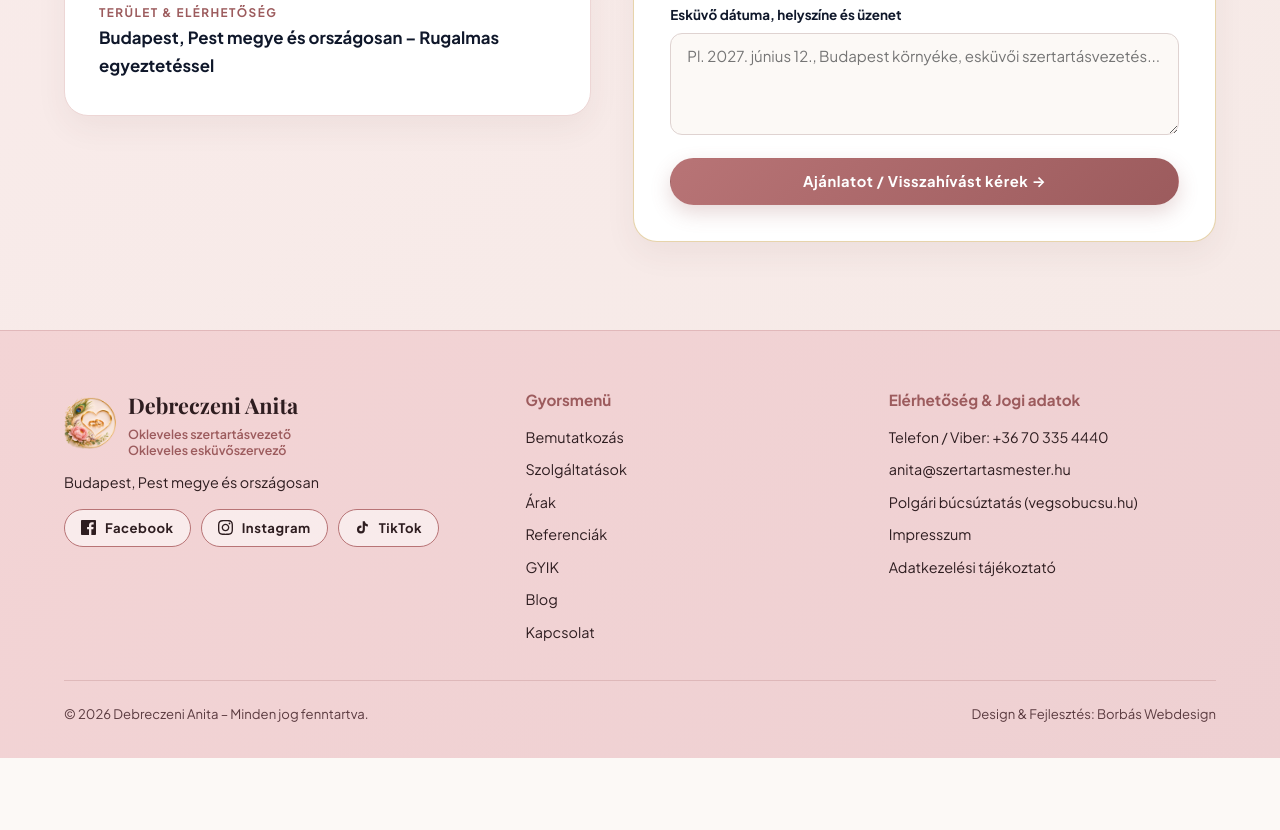
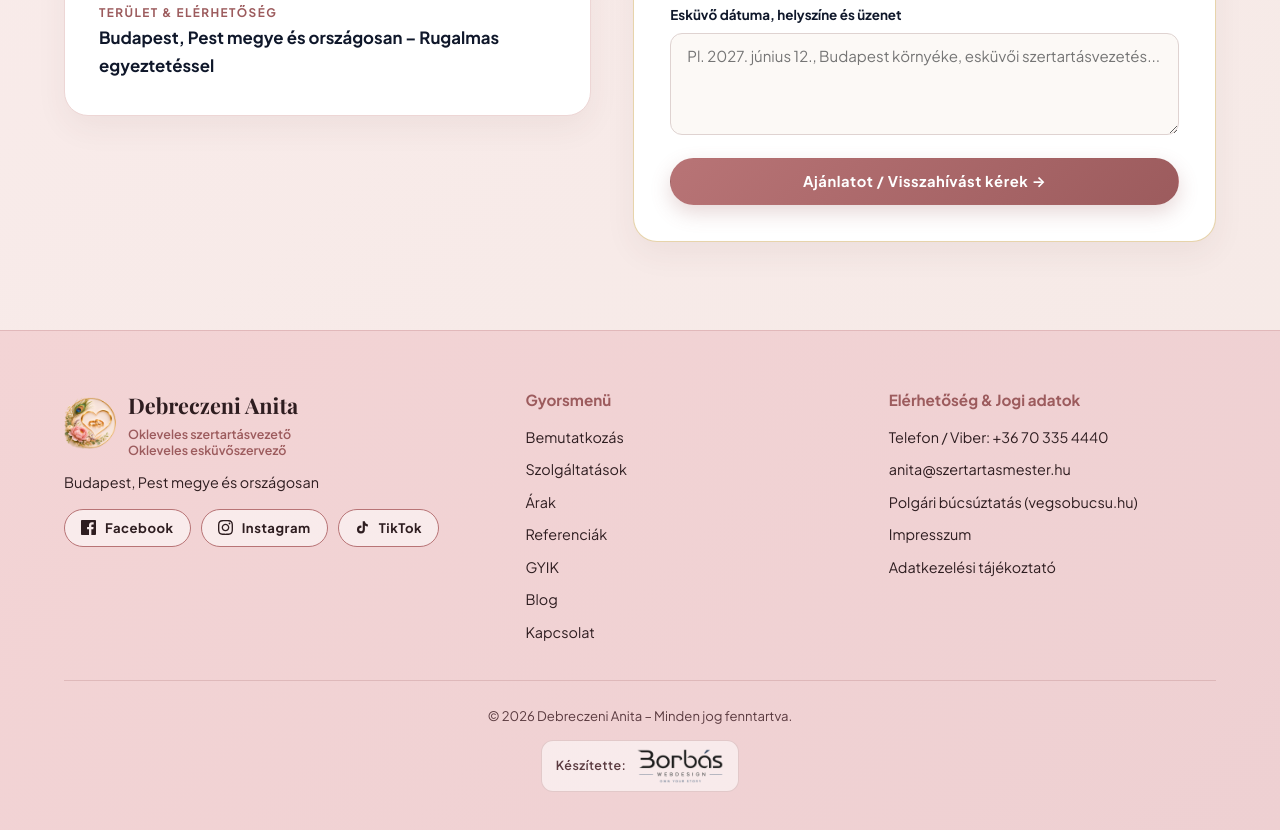
Before and after one commit to ADebre11/szertartasmester, a plain HTML site: page index.html in a window 1280 px wide. Shown: the part 10087-10917 px from the top of the page. Before the commit the page ends 10845 px from the top, so only its background shows below. Drawn offline with nearby package versions, Linux system fonts and the light colour scheme; a web font is replaced by a local one.

Commit message:
Add clickable Borbas Webdesign footer credit and logo

```diff
--- a/app.js
+++ b/app.js
@@ -545,7 +545,10 @@
                     </div>
                     <div class="footer-bottom">
                         <span>© ${new Date().getFullYear()} Debreczeni Anita – Minden jog fenntartva.</span>
-                        <span>Design & Fejlesztés: Borbás Webdesign</span>
+                        <a href="https://borbaswebdesign.hu/" target="_blank" rel="noopener noreferrer" class="footer-creator" aria-label="Készítette: Borbás Webdesign">
+                            <span class="footer-creator-label">Készítette:</span>
+                            <img src="assets/borbas-webdesign-logo.png" alt="Borbás Webdesign" class="footer-creator-logo" />
+                        </a>
                     </div>
                 </div>
             </div>
--- a/style.css
+++ b/style.css
@@ -1286,7 +1286,7 @@ a {
     background: var(--bar-blush);
     color: var(--bar-text);
     border-top: 1.5px solid var(--bar-border);
-    padding: 56px 0 32px;
+    padding: 56px 0 42px;
 }
 
 .footer-grid {
@@ -1351,13 +1351,56 @@ a {
 }
 
 .footer-bottom {
-    padding-top: 22px;
+    padding-top: 24px;
     font-size: 0.82rem;
     color: var(--bar-muted);
     display: flex;
-    flex-wrap: wrap;
-    justify-content: space-between;
+    flex-direction: column;
+    align-items: center;
+    text-align: center;
     gap: 12px;
+}
+
+.footer-creator {
+    display: inline-flex;
+    align-items: center;
+    gap: 10px;
+    padding: 7px 14px;
+    border-radius: 12px;
+    background: rgba(255, 255, 255, 0.55);
+    border: 1px solid rgba(156, 91, 93, 0.24);
+    transition: transform 0.2s ease, background-color 0.2s ease, border-color 0.2s ease;
+}
+
+.footer-creator:hover {
+    transform: translateY(-2px);
+    background: rgba(255, 255, 255, 0.85);
+    border-color: rgba(156, 91, 93, 0.45);
+}
+
+.footer-creator-label {
+    font-size: 0.78rem;
+    font-weight: 600;
+    color: var(--bar-muted);
+    letter-spacing: 0.04em;
+}
+
+.footer-creator-logo {
+    height: 36px;
+    width: auto;
+    object-fit: contain;
+    display: block;
+}
+
+@media (max-width: 680px) {
+    .footer {
+        padding-bottom: 96px;
+    }
+    .footer-bottom {
+        flex-direction: column;
+        align-items: center;
+        text-align: center;
+    }
 }
 
 .floating-call {
```
Also changed, not shown: assets/borbas-webdesign-logo.png (added).
